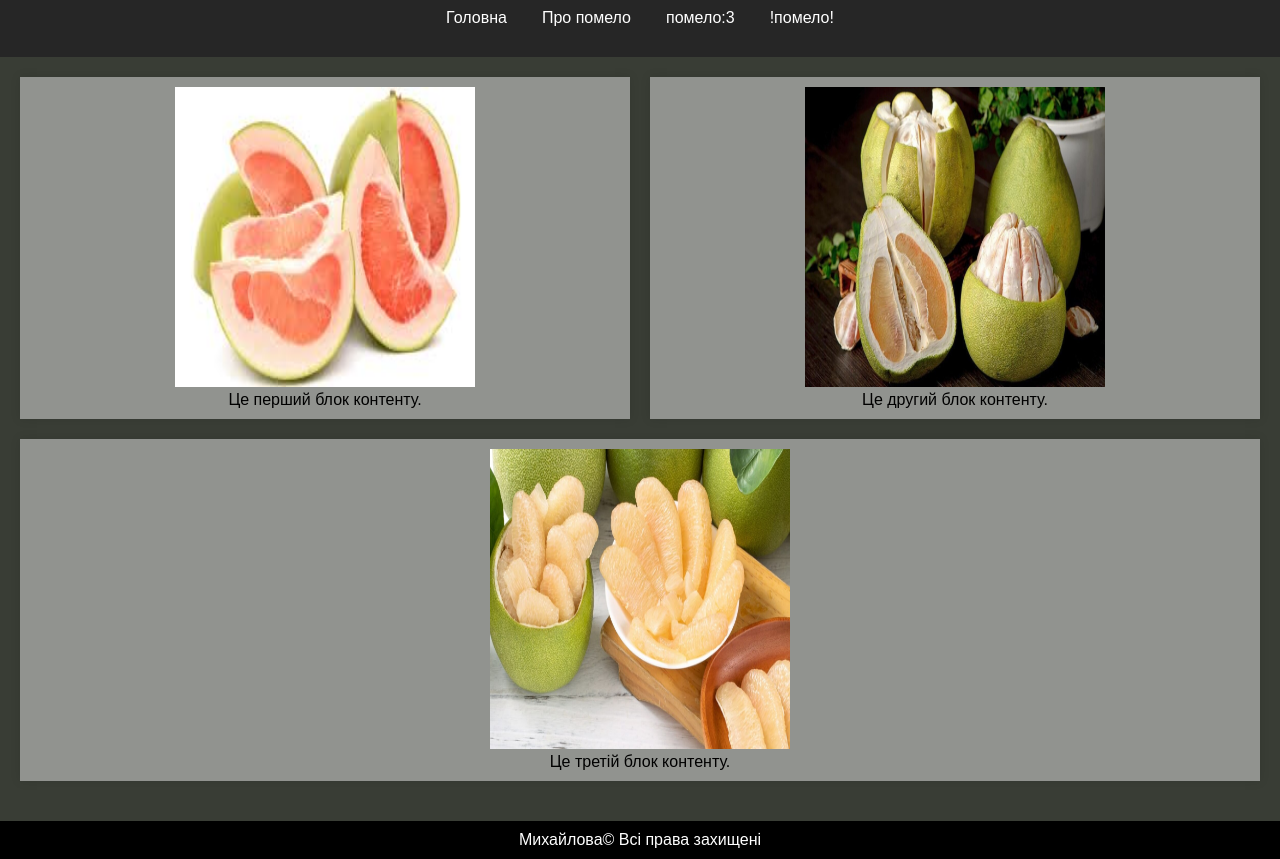
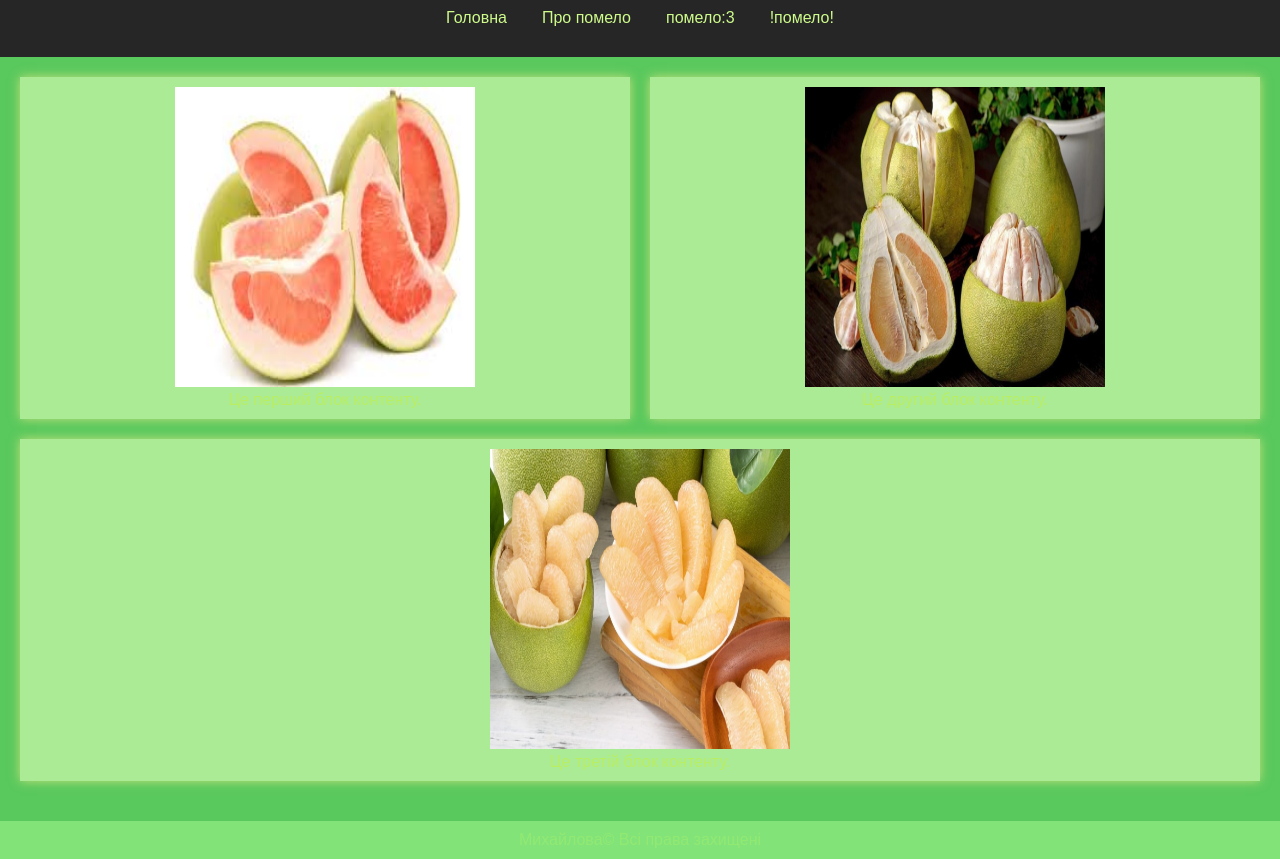
Before and after one commit to sveetlanaa/wt-markup-04, a plain HTML site: page index.html in a window 1280 px wide. Shown: the part 58-917 px from the top of the page. Drawn offline with Linux system fonts and the light colour scheme.

Commit message:
Update styles.css

```diff
--- a/css/styles.css
+++ b/css/styles.css
@@ -6,13 +6,13 @@
 
 body {
     font-family: Arial, sans-serif;
-    background-color: rgb(57, 61, 53);
+    background-color: rgb(89, 200, 93);
     color: #333;
 }
 
 header {
     background-color: #262626;
-    color: rgb(243, 239, 239);
+    color: rgb(244, 246, 239);
     text-align: center;
     padding: 20px;
 }
@@ -24,7 +24,7 @@ header {
 }
 
 .nav-menu a {
-    color: white;
+    color: rgb(206, 251, 139);
     text-decoration: none;
     padding: 10px;
 }
@@ -42,12 +42,11 @@ header {
 }
 
 .block {
-    background-color:#ffffff71;
-    color:#000000;
+    background-color:#abeb95;
+    color:#b9ee63;
     padding: 10px;
-    box-shadow: 0 0 10px rgba(0, 0, 0, 0.1);
+    box-shadow: 0 0 10px rgb(198, 225, 124);
     flex: 1 1 calc(50% - 40px);
-    /* Дві колонки */
     text-align: center;
 }
 
@@ -57,25 +56,21 @@ header {
 }
 
 footer {
-    background-color: #000000;
-    color: white;
+    background-color: #82e379;
+    color: rgb(146, 233, 114);
     text-align: center;
     padding: 10px;
     margin-top: 20px;
 }
 
-/* Адаптивність для планшетів */
 @media (max-width: 1024px) {
     .block {
         flex: 1 1 100%;
-        /* Одна колонка */
     }
 }
 
-/* Адаптивність для мобільних пристроїв */
 @media (max-width: 768px) {
     .nav-menu {
         flex-direction: column;
-        /* Вертикальне меню */
     }
 }
```
